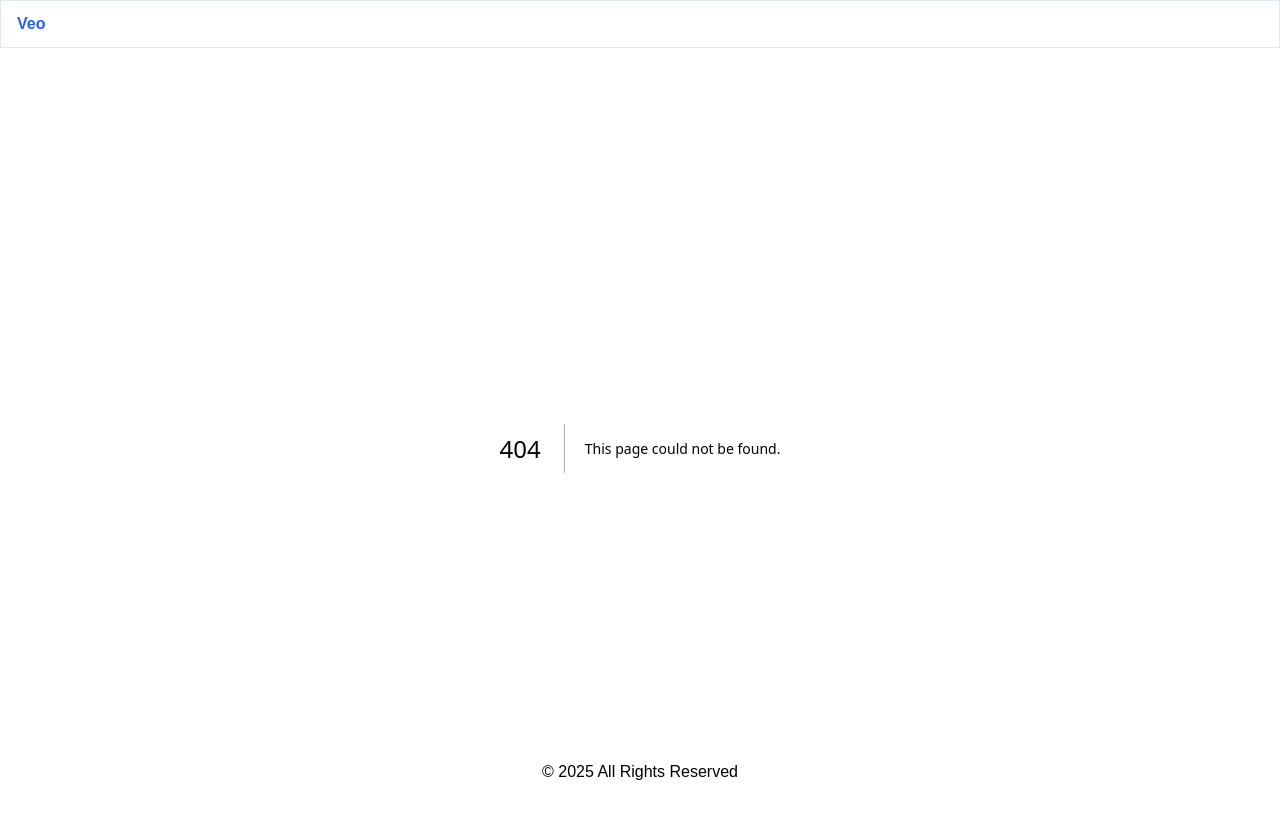
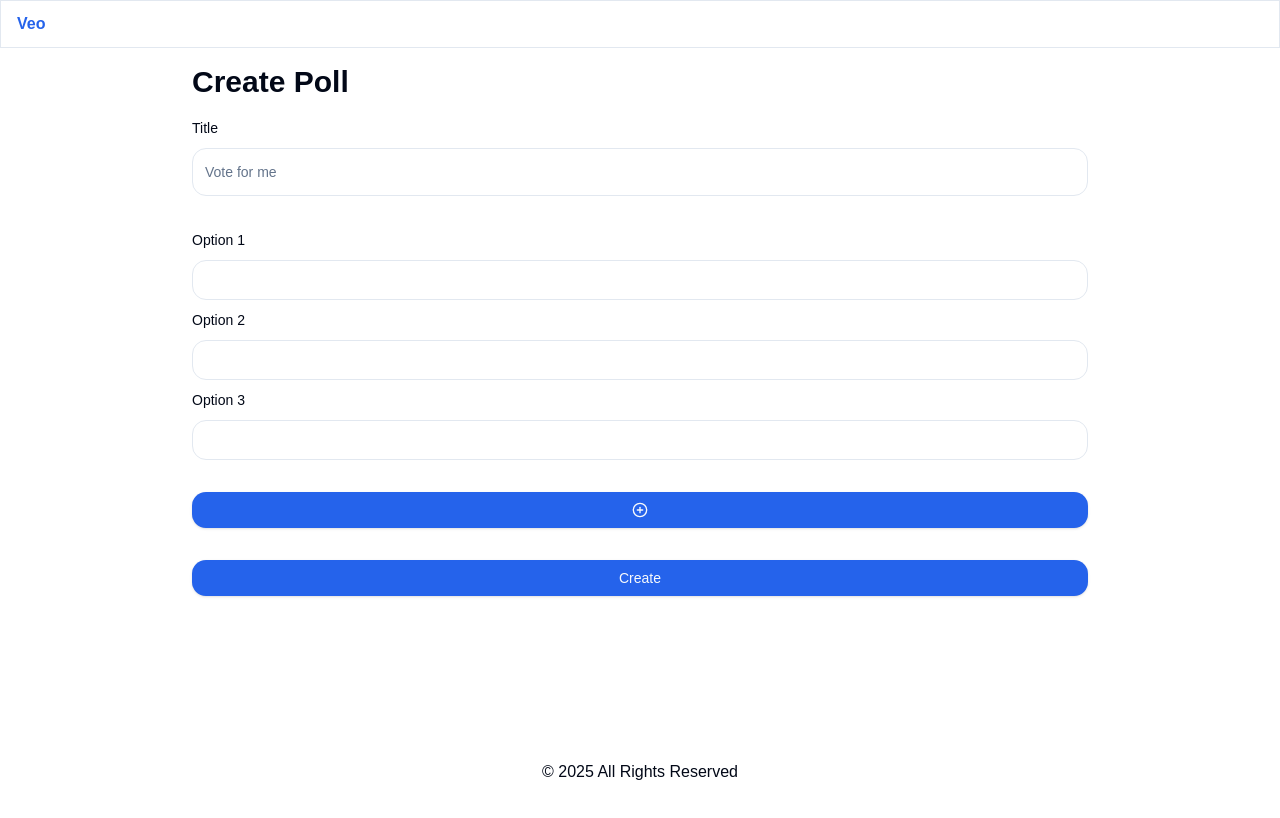
Before and after one commit to winnerx0/veo, a Next.js app in the folder veo-client/: page /poll/create in a window 1280 px wide. Before the commit this address had no page. Shown: the top 818 px of the page. Built offline with nearby package versions, Linux system fonts and the light colour scheme.

Commit message:
(feat) - Addedpoll creation UI

```diff
--- a/veo-client/app/(main)/home/page.tsx
+++ b/veo-client/app/(main)/home/page.tsx
@@ -4,7 +4,7 @@
 
 const page = () => {
   return (
-    <div className="flex flex-col gap-2 w-full">
+    <div className="flex flex-col gap-2 w-full max-w-6xl">
      <HomeTopBar/>
      <HomePolls/>
     </div>
--- /dev/null
+++ b/veo-client/app/(main)/layout.tsx
@@ -0,0 +1,8 @@
+
+export default function MainLayout({
+  children,
+}: Readonly<{
+  children: React.ReactNode;
+}>) {
+  return <main className="w-full">{children}</main>;
+}
--- a/veo-client/app/(main)/new-poll/page.tsx
+++ b/veo-client/app/(main)/poll/[pollId]/page.tsx
@@ -1,6 +1,6 @@
 import React from 'react'
 
-const page = () => {
+const page = ({ params: { pollId } }: { params: { pollId: string } }) => {
   return (
     <div>
 
--- /dev/null
+++ b/veo-client/app/(main)/poll/create/page.tsx
@@ -0,0 +1,13 @@
+import Create from "@/components/create-poll/Create";
+import React from "react";
+
+const page = () => {
+  return (
+    <div className="w-full max-w-4xl mx-auto pt-4 space-y-4">
+      <h1 className="text-3xl font-bold"> Create Poll</h1>
+      <Create />
+    </div>
+  );
+};
+
+export default page;
--- /dev/null
+++ b/veo-client/components/create-poll/Create.tsx
@@ -0,0 +1,98 @@
+"use client";
+
+import { zodResolver } from "@hookform/resolvers/zod";
+import { useFieldArray, useForm } from "react-hook-form";
+import { z } from "zod";
+import { v4 as uuid } from "uuid";
+import { Button } from "@/components/ui/button";
+import {
+  Form,
+  FormControl,
+  FormDescription,
+  FormField,
+  FormItem,
+  FormLabel,
+  FormMessage,
+} from "@/components/ui/form";
+import { Input } from "@/components/ui/input";
+import { PollValidator } from "@/lib/validators/PollValidator";
+import { LuCirclePlus } from "react-icons/lu";
+
+const Create = () => {
+  const form = useForm<z.infer<typeof PollValidator>>({
+    resolver: zodResolver(PollValidator),
+    defaultValues: {
+      title: "",
+      options: [
+        {
+          id: uuid(),
+          name: "",
+        },
+
+        {
+          id: uuid(),
+          name: "",
+        },
+        {
+          id: uuid(),
+          name: "",
+        },
+      ],
+    },
+  });
+
+  const { fields, append, remove } = useFieldArray({
+    name: "options",
+    control: form.control,
+  });
+  function onSubmit(values: z.infer<typeof PollValidator>) {
+    console.log(values);
+  }
+
+  return (
+    <Form {...form}>
+      <form onSubmit={form.handleSubmit(onSubmit)} className="w-full min-h-screen space-y-8 flex flex-col">
+        <FormField
+
+          control={form.control}
+          name="title"
+          render={({ field }) => (
+            <FormItem>
+              <FormLabel>Title</FormLabel>
+              <FormControl>
+                <Input placeholder="Vote for me" className="w-full h-12" {...field} />
+              </FormControl>
+              <FormMessage />
+            </FormItem>
+          )}
+        />
+
+        <div className="flex flex-col gap-2 justify-center">
+        {fields.map((f, index) => (
+          <FormField
+            key={f.id}
+            control={form.control}
+            name={`options.${index}.name`}
+            render={({ field }) => (
+              <FormItem>
+                <FormLabel>Option {index + 1}</FormLabel>
+                <FormControl>
+                  <Input  {...field} />
+                </FormControl>
+                <FormMessage />
+              </FormItem>
+            )}
+          />
+        ))}
+        </div>
+
+        <Button onClick={() => append({ id: uuid(), name: "" })}>
+         <LuCirclePlus className="size-10"/>
+        </Button>
+        <Button type="submit">Create</Button>
+      </form>
+    </Form>
+  );
+};
+
+export default Create;
--- /dev/null
+++ b/veo-client/components/ui/form.tsx
@@ -0,0 +1,178 @@
+"use client"
+
+import * as React from "react"
+import * as LabelPrimitive from "@radix-ui/react-label"
+import { Slot } from "@radix-ui/react-slot"
+import {
+  Controller,
+  ControllerProps,
+  FieldPath,
+  FieldValues,
+  FormProvider,
+  useFormContext,
+} from "react-hook-form"
+
+import { cn } from "@/lib/utils"
+import { Label } from "@/components/ui/label"
+
+const Form = FormProvider
+
+type FormFieldContextValue<
+  TFieldValues extends FieldValues = FieldValues,
+  TName extends FieldPath<TFieldValues> = FieldPath<TFieldValues>
+> = {
+  name: TName
+}
+
+const FormFieldContext = React.createContext<FormFieldContextValue>(
+  {} as FormFieldContextValue
+)
+
+const FormField = <
+  TFieldValues extends FieldValues = FieldValues,
+  TName extends FieldPath<TFieldValues> = FieldPath<TFieldValues>
+>({
+  ...props
+}: ControllerProps<TFieldValues, TName>) => {
+  return (
+    <FormFieldContext.Provider value={{ name: props.name }}>
+      <Controller {...props} />
+    </FormFieldContext.Provider>
+  )
+}
+
+const useFormField = () => {
+  const fieldContext = React.useContext(FormFieldContext)
+  const itemContext = React.useContext(FormItemContext)
+  const { getFieldState, formState } = useFormContext()
+
+  const fieldState = getFieldState(fieldContext.name, formState)
+
+  if (!fieldContext) {
+    throw new Error("useFormField should be used within <FormField>")
+  }
+
+  const { id } = itemContext
+
+  return {
+    id,
+    name: fieldContext.name,
+    formItemId: `${id}-form-item`,
+    formDescriptionId: `${id}-form-item-description`,
+    formMessageId: `${id}-form-item-message`,
+    ...fieldState,
+  }
+}
+
+type FormItemContextValue = {
+  id: string
+}
+
+const FormItemContext = React.createContext<FormItemContextValue>(
+  {} as FormItemContextValue
+)
+
+const FormItem = React.forwardRef<
+  HTMLDivElement,
+  React.HTMLAttributes<HTMLDivElement>
+>(({ className, ...props }, ref) => {
+  const id = React.useId()
+
+  return (
+    <FormItemContext.Provider value={{ id }}>
+      <div ref={ref} className={cn("space-y-2", className)} {...props} />
+    </FormItemContext.Provider>
+  )
+})
+FormItem.displayName = "FormItem"
+
+const FormLabel = React.forwardRef<
+  React.ElementRef<typeof LabelPrimitive.Root>,
+  React.ComponentPropsWithoutRef<typeof LabelPrimitive.Root>
+>(({ className, ...props }, ref) => {
+  const { error, formItemId } = useFormField()
+
+  return (
+    <Label
+      ref={ref}
+      className={cn(error && "text-destructive", className)}
+      htmlFor={formItemId}
+      {...props}
+    />
+  )
+})
+FormLabel.displayName = "FormLabel"
+
+const FormControl = React.forwardRef<
+  React.ElementRef<typeof Slot>,
+  React.ComponentPropsWithoutRef<typeof Slot>
+>(({ ...props }, ref) => {
+  const { error, formItemId, formDescriptionId, formMessageId } = useFormField()
+
+  return (
+    <Slot
+      ref={ref}
+      id={formItemId}
+      aria-describedby={
+        !error
+          ? `${formDescriptionId}`
+          : `${formDescriptionId} ${formMessageId}`
+      }
+      aria-invalid={!!error}
+      {...props}
+    />
+  )
+})
+FormControl.displayName = "FormControl"
+
+const FormDescription = React.forwardRef<
+  HTMLParagraphElement,
+  React.HTMLAttributes<HTMLParagraphElement>
+>(({ className, ...props }, ref) => {
+  const { formDescriptionId } = useFormField()
+
+  return (
+    <p
+      ref={ref}
+      id={formDescriptionId}
+      className={cn("text-sm text-muted-foreground", className)}
+      {...props}
+    />
+  )
+})
+FormDescription.displayName = "FormDescription"
+
+const FormMessage = React.forwardRef<
+  HTMLParagraphElement,
+  React.HTMLAttributes<HTMLParagraphElement>
+>(({ className, children, ...props }, ref) => {
+  const { error, formMessageId } = useFormField()
+  const body = error ? String(error?.message) : children
+
+  if (!body) {
+    return null
+  }
+
+  return (
+    <p
+      ref={ref}
+      id={formMessageId}
+      className={cn("text-sm font-medium text-destructive", className)}
+      {...props}
+    >
+      {body}
+    </p>
+  )
+})
+FormMessage.displayName = "FormMessage"
+
+export {
+  useFormField,
+  Form,
+  FormItem,
+  FormLabel,
+  FormControl,
+  FormDescription,
+  FormMessage,
+  FormField,
+}
--- /dev/null
+++ b/veo-client/lib/validators/PollValidator.ts
@@ -0,0 +1,20 @@
+import { z } from "zod";
+export const PollValidator = z.object({
+  title: z
+    .string()
+    .min(5, {
+      message: "Title must be at least 5 charaters",
+    })
+    .max(20),
+  options: z
+    .array(
+      z.object({
+        id: z.string().uuid(),
+        name: z.string().min(3, {
+          message: "Option must be 3 characters",
+        }),
+      })
+    )
+});
+
+export type PollValidator = z.infer<typeof PollValidator>;
--- a/veo-client/package.json
+++ b/veo-client/package.json
@@ -9,6 +9,7 @@
     "lint": "next lint"
   },
   "dependencies": {
+    "@hookform/resolvers": "^3.10.0",
     "@radix-ui/react-label": "^2.1.1",
     "@radix-ui/react-slot": "^1.1.1",
     "@tanstack/react-query": "^5.62.15",
@@ -19,11 +20,14 @@
     "next": "15.1.3",
     "react": "^19.0.0",
     "react-dom": "^19.0.0",
+    "react-hook-form": "^7.54.2",
     "react-icons": "^5.4.0",
     "tailwind-merge": "^2.6.0",
     "tailwindcss-animate": "^1.0.7",
+    "uuid": "^11.0.5",
     "veo": "file:",
-    "veo-client": "file:"
+    "veo-client": "file:",
+    "zod": "^3.24.1"
   },
   "devDependencies": {
     "@types/node": "^20",
```
Also changed, not shown: 23 other files (tests, documents, lock files or other folders).
